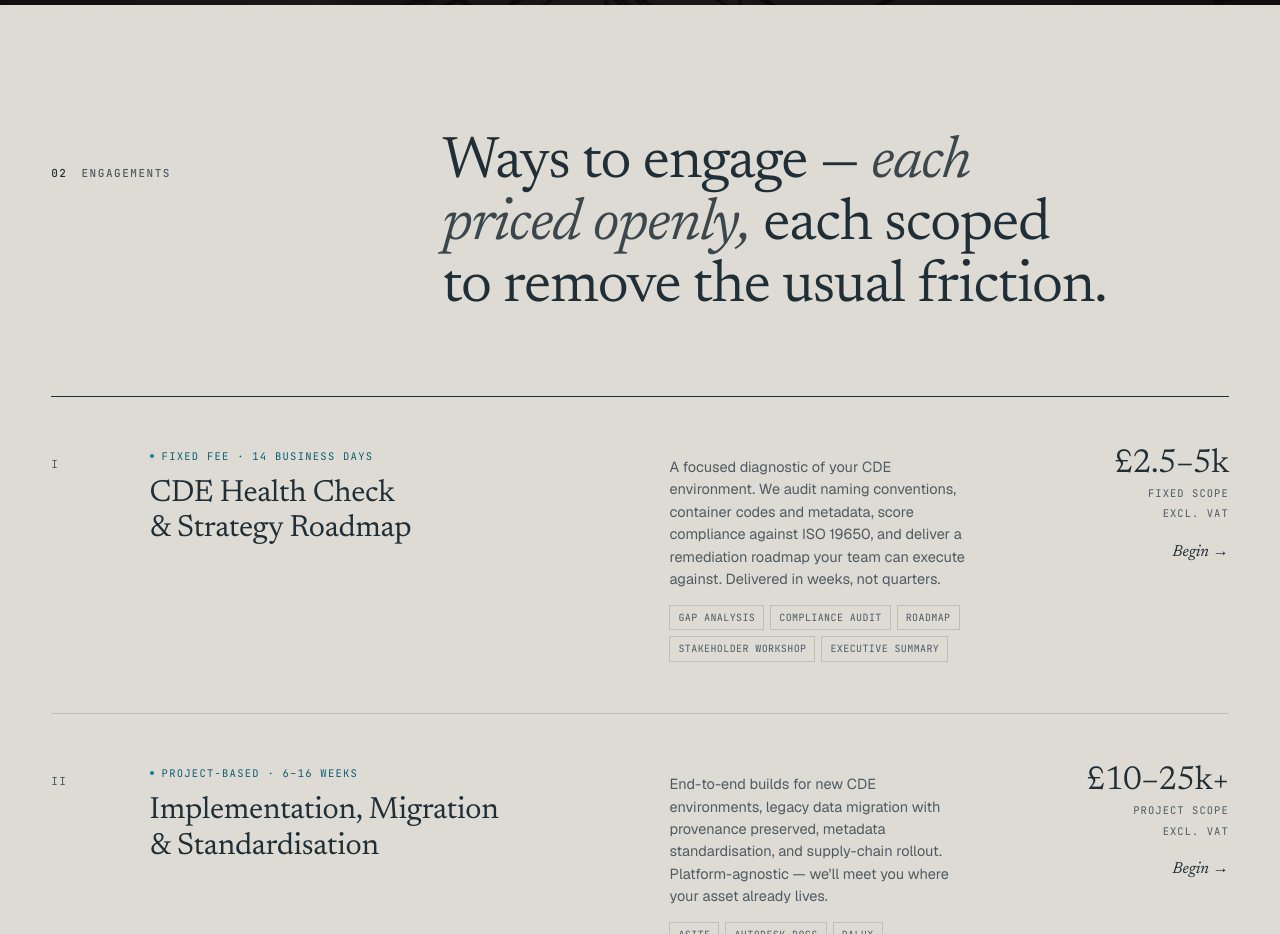
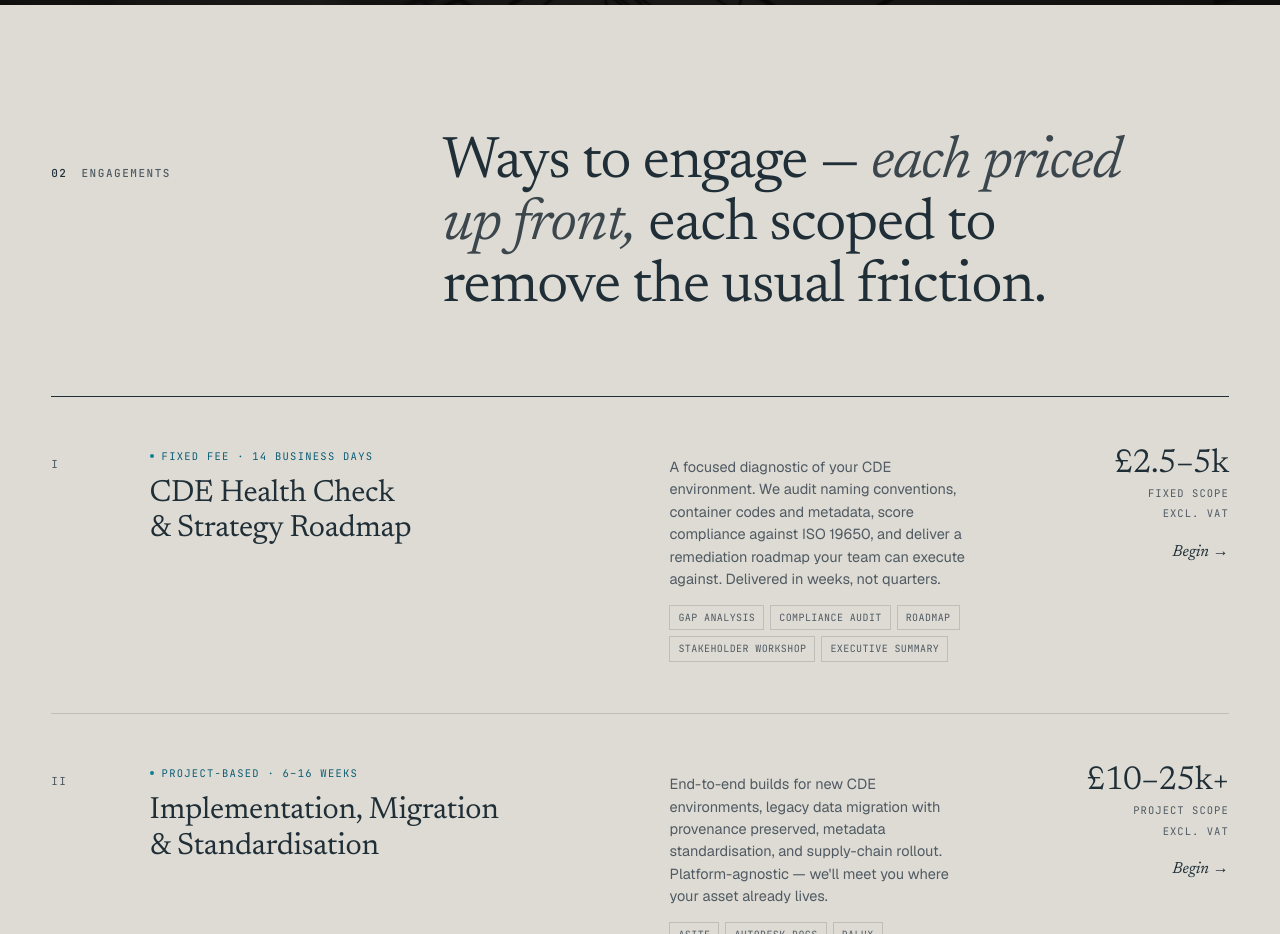
Before and after one commit to sylfaen-advisory/sylfaen-advisory-website, an Astro site: page / in a window 1280 px wide. Shown: the part 2680-3614 px from the top of the page. Built offline with nearby package versions, Linux system fonts and the light colour scheme; Astro itself is replaced by a stand-in of ours.

Commit message:
Engagements heading: each priced up front
Co-Authored-By: Claude Opus 5.5 <noreply@anthropic.com>

```diff
--- a/src/components/Engagements.astro
+++ b/src/components/Engagements.astro
@@ -46,7 +46,7 @@ const TIERS = [
   <div class="engagements">
     <div class="engagements-wrap">
       <SectionHeader num="02" eyebrow="Engagements">
-        Ways to engage &mdash; <em>each priced openly,</em> each scoped to remove the usual friction.
+        Ways to engage &mdash; <em>each priced up front,</em> each scoped to remove the usual friction.
       </SectionHeader>
 
       <div class="tiers">
```
